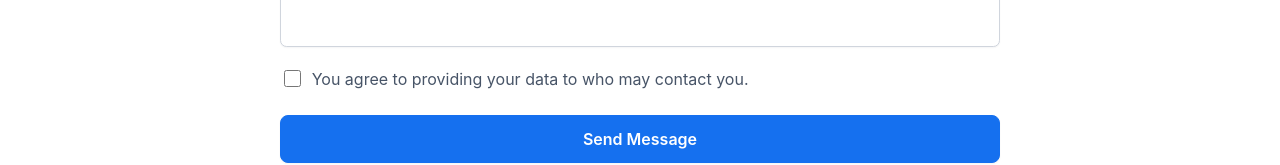
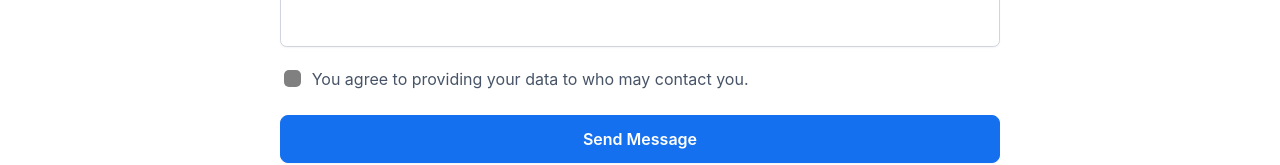
Before and after one commit to Joshuajee/hng-week-1, a React (Create React App) app: page /contact in a window 1280 px wide. Shown: the part 516-681 px from the top of the page. Built offline with nearby package versions, Linux system fonts and the light colour scheme.

Commit message:
feat: customize checkbox

```diff
--- /dev/null
+++ b/src/checkbox.css
@@ -0,0 +1,21 @@
+.contact__form form input[type="checkbox"]{
+    -webkit-appearance: initial;
+    appearance: initial;
+    border: none;
+    background: gray;
+    position: relative;
+}
+.contact__form form input[type="checkbox"]:checked {
+    background: #fff;
+}
+.contact__form form input[type="checkbox"]:checked:after {
+    content: url(./assets/icon-tick.svg);
+    color: #1570EF;
+    position: absolute;
+    left: 50%;
+    top: 50%;
+    -webkit-transform: translate(-50%,-50%);
+    -moz-transform: translate(-50%,-50%);
+    -ms-transform: translate(-50%,-50%);
+    transform: translate(-50%,-50%);
+}
--- a/src/index.js
+++ b/src/index.js
@@ -2,6 +2,7 @@ import React from 'react';
 import ReactDOM from 'react-dom/client';
 import './index.css';
 import './contact.css';
+import './checkbox.css';
 import App from './App';
 import reportWebVitals from './reportWebVitals';
 
```
Also changed, not shown: src/assets/icon-tick.svg (renamed from src/assets/Icon-tick.svg).
